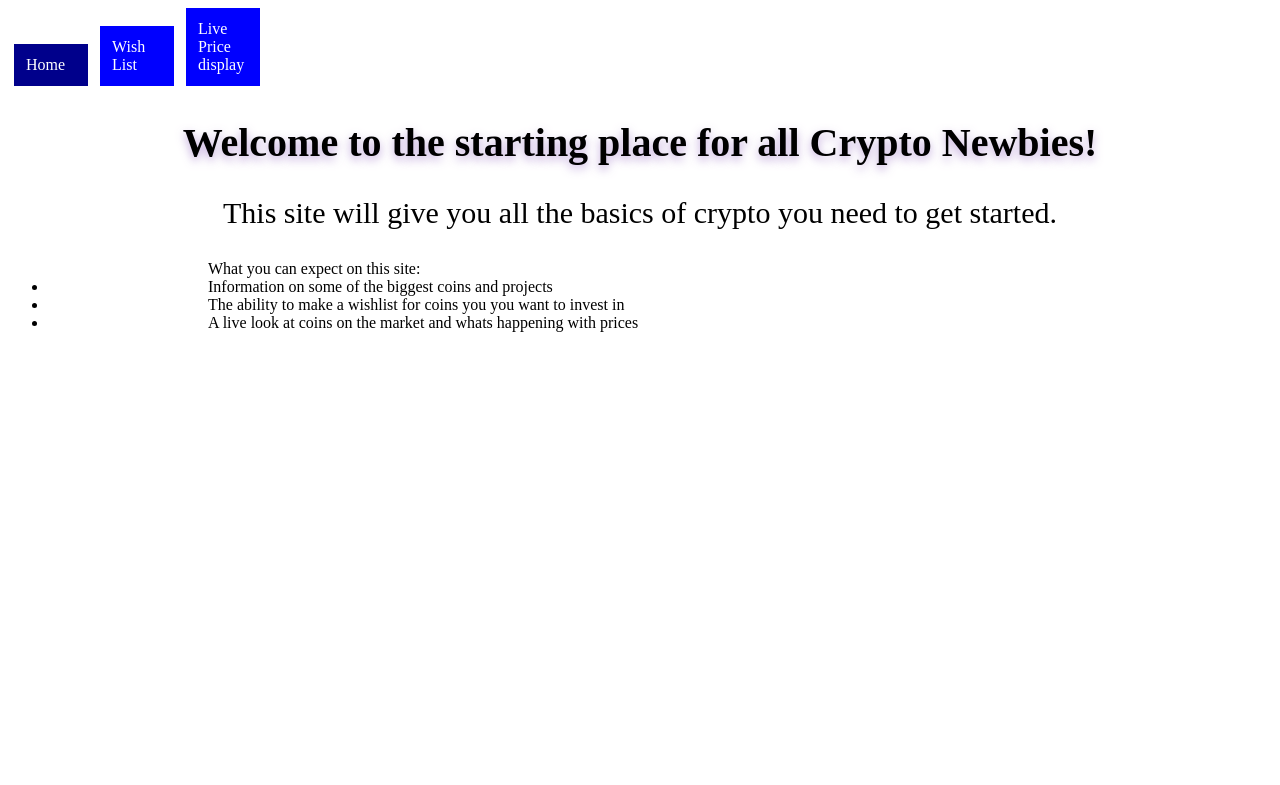
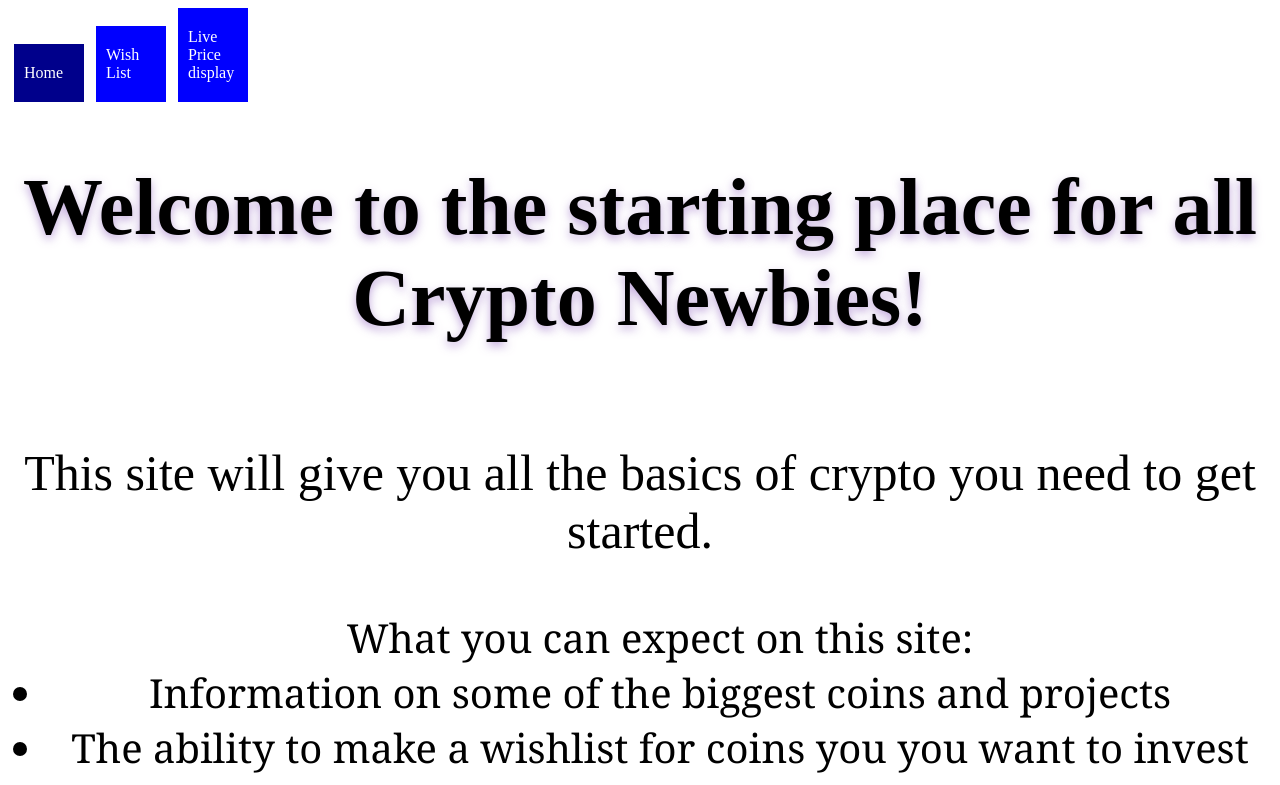
Before and after one commit to Perrydise/Phase-2-Project, a React (Create React App) app: page / in a window 1280 px wide. Shown: the top 785 px of the page. Built offline with nearby package versions, Linux system fonts and the light colour scheme.

Commit message:
added style to front page

```diff
--- a/src/App.css
+++ b/src/App.css
@@ -4,16 +4,19 @@
 
 .home-header {
   font-family: "Times New Roman", Times, Serif;
-  font-size: 40px;
+  font-size: 80px;
   text-align: center;
   text-shadow: 0px 4px 10px rgba(179, 147, 211, 0.8)
 }
 
 .home-p {
-  font-size: 30px;
+  font-size: 50px;
   text-align: center;
+  margin-top: 100px;
 }
 
 .home-list {
-  text-indent: 10em;
+  font-family: Georgia, 'Times New Roman', Times, serif;
+  font-size: 40px;
+  text-align: center;
 }
--- a/src/components/NavBar.js
+++ b/src/components/NavBar.js
@@ -4,7 +4,7 @@ import { NavLink } from "react-router-dom"
 const linkStyles = {
     display: "inline-block",
     width: "50px",
-    padding: "12px",
+    padding: "20px 10px",
     margin: "0 6px 6px",
     background: "blue",
     textDecoration: "none",
```
